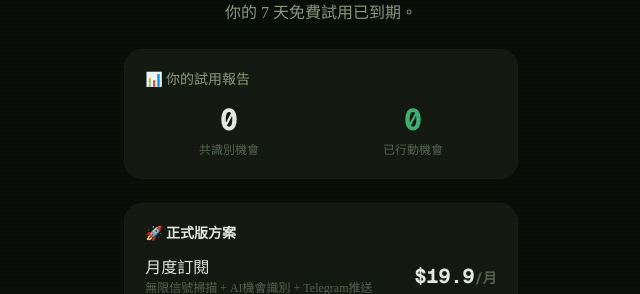
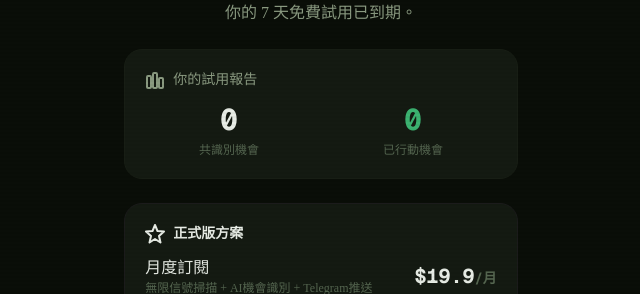
Before and after one commit to benjaminyanjd/flywheel-web, a Next.js app: page /expired in a window 1280 px wide. Shown: the part 184-478 px from the top of the page, without its empty margins (319-959 px from the left). Built offline with nearby package versions, Linux system fonts and the light colour scheme; no server answers.

Commit message:
Expired page: remove emoji from i18n, add inline SVG icons

```diff
--- a/components/expired-content.tsx
+++ b/components/expired-content.tsx
@@ -59,7 +59,10 @@ export function ExpiredContent({ isActuallyExpired, daysLeft, totalOpps, actione
 
         {/* Trial report */}
         <div className="rounded-2xl p-5 mb-6 text-left border" style={{ backgroundColor: "var(--bg-card)", borderColor: "var(--border-subtle)" }}>
-          <p className="text-sm mb-3" style={{ color: "var(--text-secondary)" }}>{t("expired_report")}</p>
+          <p className="text-sm mb-3 flex items-center gap-2" style={{ color: "var(--text-secondary)" }}>
+            <svg width="20" height="20" viewBox="0 0 20 20" fill="none" stroke="currentColor" strokeWidth="2" strokeLinecap="round" strokeLinejoin="round" className="shrink-0"><rect x="2" y="6" width="4" height="12" rx="1"/><rect x="8" y="3" width="4" height="15" rx="1"/><rect x="14" y="8" width="4" height="10" rx="1"/></svg>
+            {t("expired_report")}
+          </p>
           <div className="grid grid-cols-2 gap-4">
             <div className="text-center">
               <div className="text-3xl font-bold font-mono" style={{ color: "var(--text-primary)" }}>{totalOpps}</div>
@@ -74,7 +77,10 @@ export function ExpiredContent({ isActuallyExpired, daysLeft, totalOpps, actione
 
         {/* Pricing */}
         <div className="rounded-2xl p-5 mb-6 border text-left" style={{ backgroundColor: "var(--bg-card)", borderColor: "var(--border)" }}>
-          <p className="text-sm font-semibold mb-3" style={{ color: "var(--text-primary)" }}>{t("expired_plan_title")}</p>
+          <p className="text-sm font-semibold mb-3 flex items-center gap-2" style={{ color: "var(--text-primary)" }}>
+            <svg width="20" height="20" viewBox="0 0 20 20" fill="none" stroke="currentColor" strokeWidth="2" strokeLinecap="round" strokeLinejoin="round" className="shrink-0"><polygon points="10,1 12.5,7 19,7.5 14,12 15.5,18.5 10,15 4.5,18.5 6,12 1,7.5 7.5,7"/></svg>
+            {t("expired_plan_title")}
+          </p>
           <div className="space-y-3">
             <div className="flex justify-between items-center">
               <div>
--- a/lib/i18n.ts
+++ b/lib/i18n.ts
@@ -201,10 +201,10 @@ export const translations = {
     expired_title: "試用期已結束",
     expired_desc: "你的 7 天免費試用已到期。",
     expired_upgrade_title: "升級到正式版",
-    expired_report: "📊 你的試用報告",
+    expired_report: "你的試用報告",
     expired_total: "共識別機會",
     expired_actioned: "已行動機會",
-    expired_plan_title: "🚀 正式版方案",
+    expired_plan_title: "正式版方案",
     expired_monthly: "月度訂閱",
     expired_monthly_desc: "無限信號掃描 + AI機會識別 + Telegram推送",
     expired_yearly: "年度訂閱",
@@ -691,10 +691,10 @@ export const translations = {
     expired_title: "Trial Period Ended",
     expired_desc: "Your 7-day free trial has expired.",
     expired_upgrade_title: "Upgrade to Full Version",
-    expired_report: "📊 Your Trial Report",
+    expired_report: "Your Trial Report",
     expired_total: "Opportunities Found",
     expired_actioned: "Opportunities Actioned",
-    expired_plan_title: "🚀 Premium Plans",
+    expired_plan_title: "Premium Plans",
     expired_monthly: "Monthly",
     expired_monthly_desc: "Unlimited scanning + AI detection + Telegram push",
     expired_yearly: "Annual",
```
